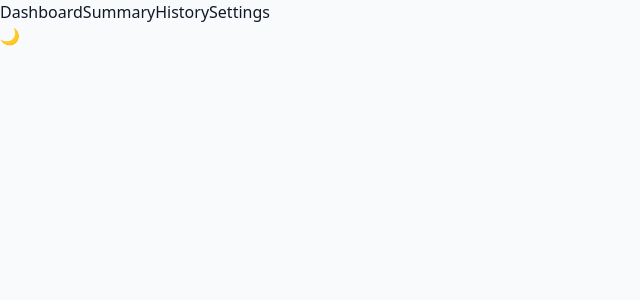
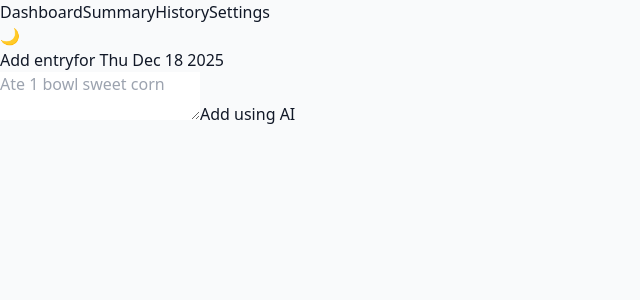
Before and after one commit to nitingoel27/calorie-tracker, a React (Vite) app: page /add in a window 1280 px wide. Shown: the top 300 px of the page, without its empty margins (0-640 px from the left). Built offline with nearby package versions, Linux system fonts and the light colour scheme.

Commit message:
enabled to option to add data for any day

```diff
--- a/src/App.tsx
+++ b/src/App.tsx
@@ -59,7 +59,8 @@ function AppShell() {
         <Routes>
           <Route path="/" element={<Dashboard />} />
           <Route path="/summary" element={<Summary />} />
-          <Route path="/app" element={<Add />} />
+          {/* <Route path="/app" element={<Add />} /> */}
+          <Route path="/add" element={<Add />} />
           <Route path="/history" element={<History />} />
           <Route path="/settings" element={<Settings />} />
           <Route path="/day/:date" element={<DayDetail />} />
--- a/src/pages/Add.tsx
+++ b/src/pages/Add.tsx
@@ -1,15 +1,32 @@
 import { useState } from "react"
 import { useCalories } from "../context/CalorieContext"
 import { v4 as uuidv4 } from "uuid"
+import { useLocation } from "react-router-dom"
 
 type AIParsedEntry = {
   type: "meal" | "workout"
   name: string
   calories: number
+  protein?: number
+  fat?: number
+  carbs?: number
 }
 
 export default function Add() {
   const { addMeal, addWorkout } = useCalories()
+  const location = useLocation()
+  const textInputClass =
+  "w-full px-2 py-1 text-xs rounded border " +
+  "bg-white text-gray-900 " +
+  "dark:bg-slate-800 dark:text-slate-100 " +
+  "border-gray-200 dark:border-slate-700 " +
+  "placeholder-gray-400 dark:placeholder-slate-500 " +
+  "focus:outline-none focus:ring-1 focus:ring-indigo-500"
+  // 🔑 date passed from DayDetail or default to today
+  const targetDate =
+    (location.state as { date?: string })?.date ??
+    new Date().toISOString().slice(0, 10)
+
   const [text, setText] = useState("")
   const [loading, setLoading] = useState(false)
 
@@ -17,6 +34,7 @@ export default function Add() {
     if (!text.trim()) return
     setLoading(true)
 
+    try {
       const res = await fetch("/api/parse-entry", {
         method: "POST",
         headers: { "Content-Type": "application/json" },
@@ -25,36 +43,47 @@ export default function Add() {
 
       const data = (await res.json()) as AIParsedEntry
 
-    // accept 0 calories (e.g. water) — only reject when calories is null/undefined
-    if (!data || !data.name || data.calories === undefined || data.calories === null) {
+      if (!data || !data.name || data.calories == null) {
         alert("Could not understand entry")
-      setLoading(false)
         return
       }
 
       const entry = {
         id: uuidv4(),
         name: data.name,
-      calories: data.calories,
-      date: new Date().toISOString(),
+        calories: Number(data.calories) || 0,
+        protein: data.protein,
+        fat: data.fat,
+        carbs: data.carbs,
+        // 🔥 IMPORTANT: attach selected day
+        date: `${targetDate}T${new Date().toISOString().slice(11)}`,
       }
 
-    if (data.type === "meal") addMeal(entry)
-    else addWorkout(entry)
+      data.type === "meal" ? addMeal(entry) : addWorkout(entry)
 
       setText("")
+    } catch (e) {
+      console.error(e)
+      alert("Failed to add entry")
+    } finally {
       setLoading(false)
+    }
   }
 
   return (
     <div className="p-4 space-y-4">
-      <h2 className="text-lg font-bold">Add with AI</h2>
+      <h2 className="text-lg font-bold">
+        Add entry
+        <span className="block text-xs text-gray-500">
+          for {new Date(targetDate).toDateString()}
+        </span>
+      </h2>
 
       <textarea
         value={text}
         onChange={(e) => setText(e.target.value)}
         placeholder="Ate 1 bowl sweet corn"
-        className="w-full p-3 border rounded-lg"
+        className={textInputClass}
       />
 
       <button
--- a/src/pages/DayDetail.tsx
+++ b/src/pages/DayDetail.tsx
@@ -56,8 +56,18 @@ export default function DayDetail() {
   Day details
 </h1>
 
+
 <p className="text-xs text-gray-500 dark:text-gray-400">{niceDate}</p>
-
+<button
+  onClick={() =>
+    navigate("/add", {
+      state: { date: isoDate },
+    })
+  }
+  className="w-full bg-purple-600 text-white p-2 rounded-lg text-sm font-medium"
+>
+  + Add entry for this day
+</button>
 
 <div className="grid grid-cols-2 gap-3 text-center text-xs">
   <div className="bg-blue-50 dark:bg-blue-900/30 p-3 rounded-lg">
```
Lines whose indentation alone changed are shown as unchanged.
